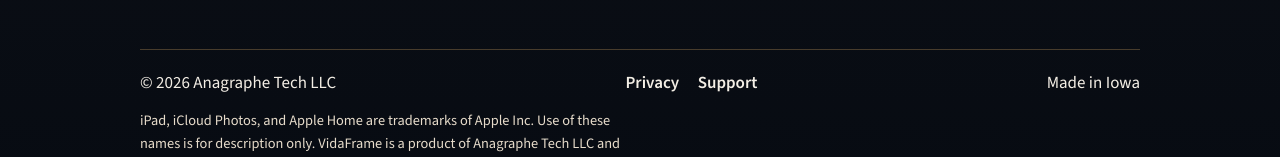
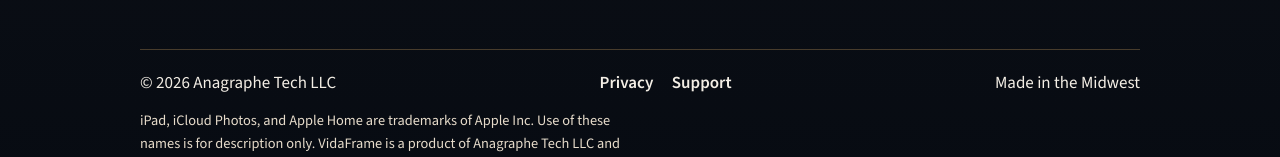
Before and after one commit to JonBarr-AnagrapheTech/vidaframe-site, a website built with Vite: page index.html in a window 1280 px wide. Shown: the part 2576-2733 px from the top of the page. Built offline with nearby package versions, Linux system fonts and the light colour scheme.

Commit message:
Footer: "Made in the Midwest" (#2)
Co-authored-by: Jon Barr <jonbarr@Jons-MacBook-Air.local>

```diff
--- a/index.html
+++ b/index.html
@@ -273,7 +273,7 @@
           <a href="privacy/">Privacy</a>
           <a href="support/">Support</a>
         </nav>
-        <p>Made in Iowa</p>
+        <p>Made in the Midwest</p>
       </div>
       <p class="legal">
         iPad, iCloud Photos, and Apple Home are trademarks of Apple Inc. Use of these
```
Also changed, not shown: privacy/index.html (+1 -1 lines), support/index.html (+1 -1 lines).
